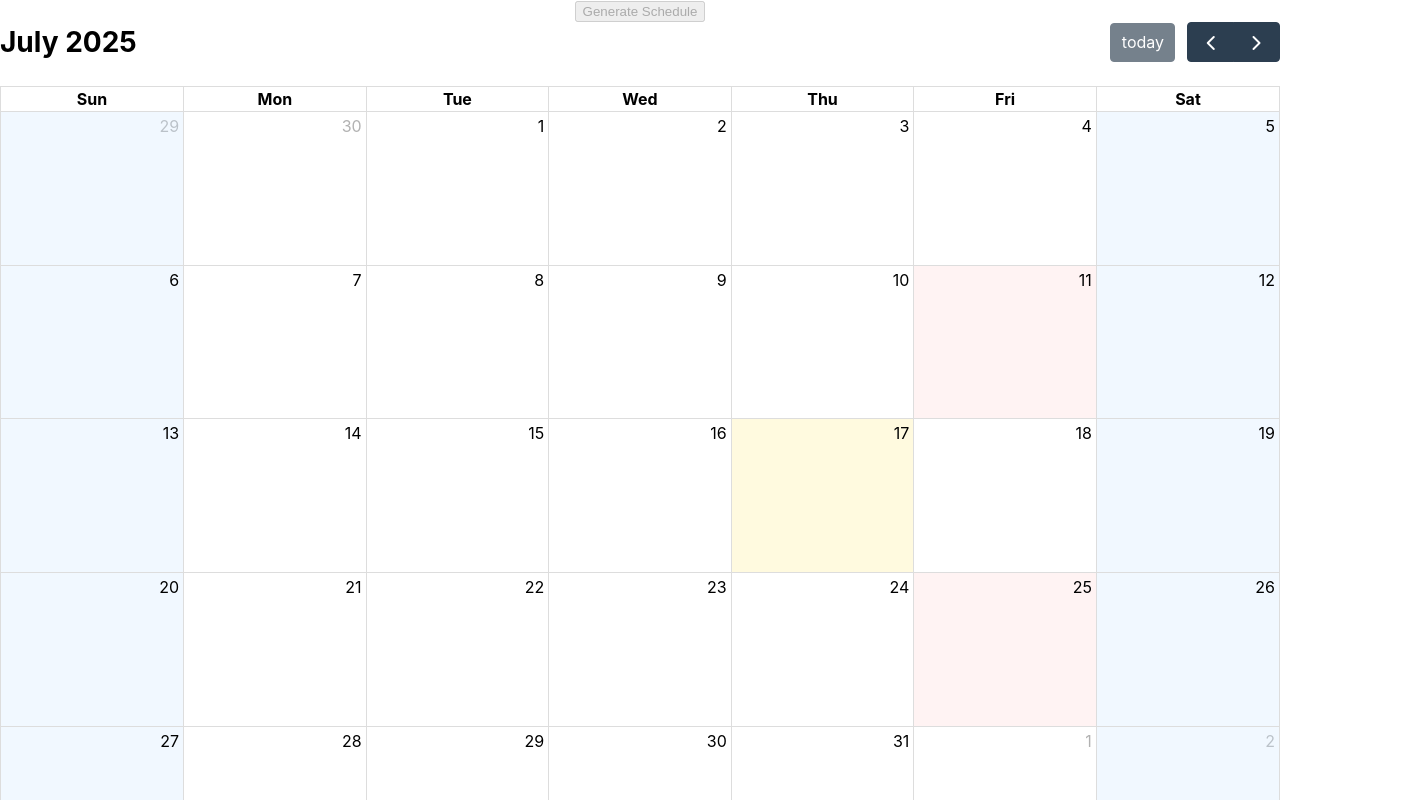
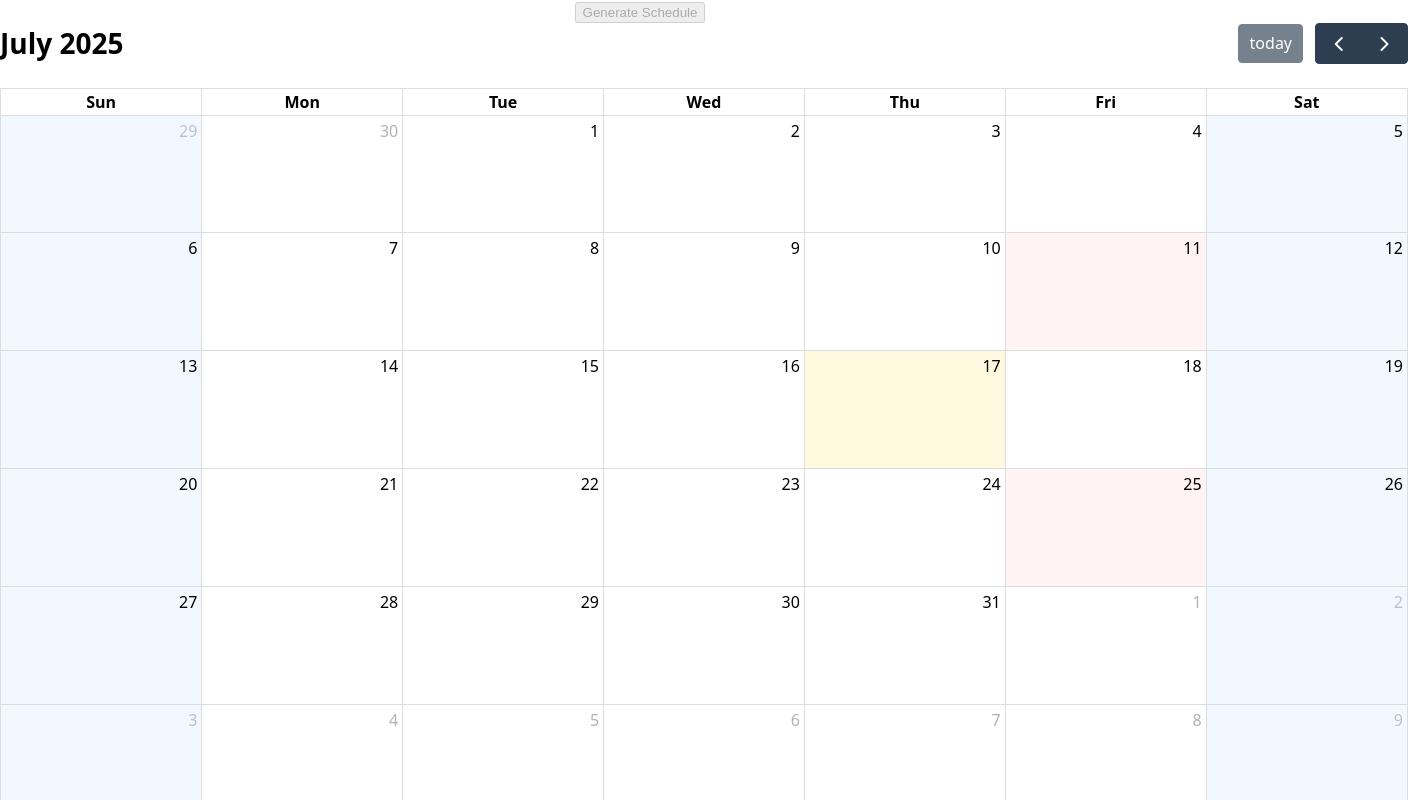
Before and after one commit to haydec/SimpleCalendar, a React (Create React App) app in the folder frontend/: page / in a window 1280 px wide. Shown: the top 800 px of the page, 1408 px wide, since content can reach past the window. Built offline with nearby package versions, Linux system fonts and the light colour scheme; no server answers.

Commit message:
office 2

```diff
--- a/frontend/src/App.css
+++ b/frontend/src/App.css
@@ -1,60 +1,54 @@
+/*****************************************************************************
+  Basic app centering
+*****************************************************************************/
 .App {
   text-align: center;
+  font-family: system-ui, sans-serif;
 }
 
-.App-logo {
-  height: 40vmin;
-  pointer-events: none;
+/*****************************************************************************
+  Calendar wrapper
+    – drives the day‑cell size
+    – 80 vw × 70 vh  (adjust the %.s to taste)
+*****************************************************************************/
+.calendar-wrapper {
+  width:  110vw;
+  height: 100vh;
+  margin: 0 auto;
+}
+/*
+  display: flex;
+  justify-content: center;
+  align-items: flex-start;
+
+
+/* force the scroll‑grid table to fill the wrapper width */
+/*.fc .fc-scrollgrid {
+  width: 100% !important;
+  table-layout: fixed;
+}
+*/
+
+/*****************************************************************************
+  Slim blue assignment pills
+*****************************************************************************/
+.fc .fc-daygrid-event {
+  display: flex;
+  justify-content: center;
+  align-items: center;
+  padding: 1px 4px;
+  font-size: 0.75em;
+  line-height: 1em;
+  height: 1.2em;
+  overflow: hidden;
+  font-weight: bold;
 }
 
-@media (prefers-reduced-motion: no-preference) {
-  .App-logo {
-    animation: App-logo-spin infinite 20s linear;
-  }
-}
+.fc .fc-daygrid-event.fc-daygrid-dot-event { padding: 0 4px; }
 
-.App-header {
-  background-color: #282c34;
-  min-height: 100vh;
-  display: flex;
-  flex-direction: column;
-  align-items: center;
-  justify-content: center;
-  font-size: calc(10px + 2vmin);
-  color: white;
-}
+/* keep events at bottom of cell */
+.fc .fc-daygrid-day-frame  { display: flex; flex-direction: column; }
+.fc .fc-daygrid-day-events { margin-top: auto; }
 
-.App-link {
-  color: #61dafb;
-}
-
-.calendar-wrapper {
-  width: 80%; /* 2/3 of screen */
-  height: 80%;
-  margin: 0 auto;  /* center horizontally */
-}
-
-@keyframes App-logo-spin {
-  from {
-    transform: rotate(0deg);
-  }
-  to {
-    transform: rotate(360deg);
-  }
-}
-
-/* Make calendar event titles larger and centered */
-.fc-event-title {
-  font-size: 1.2em;
-  font-weight: bold;
-  text-align: center; /* horizontally center */
-  width: 100%;
-}
-
-/* Center content vertically and horizontally */
-.fc-event {
-  display: flex;
-  justify-content: center; /* horizontal center */
-  align-items: center;     /* vertical center */
-  padding: 4px;
-}
+/* optional: ensure a readable minimum day‑cell height */
+.fc .fc-daygrid-day { min-height: 80px; }
--- a/frontend/src/App.js
+++ b/frontend/src/App.js
@@ -12,6 +12,14 @@ const formatDateLocal = (date) =>
   `${date.getFullYear()}-${String(date.getMonth() + 1).padStart(2, "0")}-${String(
     date.getDate()
   ).padStart(2, "0")}`;
+
+/* Month helper → returns first & last day (YYYY-MM-DD) */
+const monthBounds = (dateStr) => {
+  const d = new Date(dateStr);
+  const first = new Date(d.getFullYear(), d.getMonth(), 1);
+  const last  = new Date(d.getFullYear(), d.getMonth() + 1, 0);
+  return { start: formatDateLocal(first), end: formatDateLocal(last) };
+};
 
 const getWeekends = (startStr, endStr) => {
   const res = [];
@@ -57,6 +65,15 @@ const fetchHolidays = async (startStr, endStr) => {
   React component
 *************************************/
 export default function App() {
+
+  /* 1 state = the current month (Date set to the 1 st) */
+  const [currentMonth, setCurrentMonth] = useState(() => {
+    const d = new Date();
+    return new Date(d.getFullYear(), d.getMonth(), 1);
+  });
+
+
+
   /* visible range */
   const [range, setRange] = useState(() => {
     const today = new Date();
@@ -79,6 +96,7 @@ export default function App() {
   /* recompute + send settings whenever range changes */
   useEffect(() => {
     const buildAndSend = async () => {
+      const { start: monthStart, end: monthEnd } = monthBounds(currentMonth);
       const weekends = getWeekends(range.start, range.end);
       const cageDays = getCageChangingDays(range.start, range.end);
       const holidays = await fetchHolidays(range.start, range.end);
@@ -93,14 +111,14 @@ export default function App() {
 
       /* send settings to back‑end */
       const payload = {
-        start_date: range.start,
-        end_date:   range.end,
+        start_date: monthStart, // < - I want these values to be only the values within a single month
+        end_date:   monthEnd, // < - I want these values to be only the values within a single month
         weekends,
         holidays: holidays.map((h) => h.date),
         cage_days: cageDays,
       };
-    console.log("Range Start Date: ",range.start)
-    console.log("Range Stop Date: ",range.end)
+    console.log("Payload Start Date: ",payload["start_date"])
+    console.log("Payload Stop Date: ",payload["end_date"])
       try {
         await axios.post("http://localhost:5000/calendar-settings", payload);
         setSent(true);
@@ -139,14 +157,17 @@ export default function App() {
       <button className="btn" onClick={generateSchedule} disabled={loading || !settingsSent}>
         {loading ? "Loading…" : "Generate Schedule"}
       </button>
-
+      <div className="calendar-wrapper">
       <FullCalendar
+        /* make FC obey the 100 % height we forced in CSS */
+        height="100%"
         plugins={[dayGridPlugin, interactionPlugin]}
-        initialView="dayGridMonth"
         events={[...events, ...highlightEvents]}
         datesSet={handleDatesSet}
         editable
+        aspectRatio={1.2}
       />
+      </div>
     </div>
   );
 }
```
